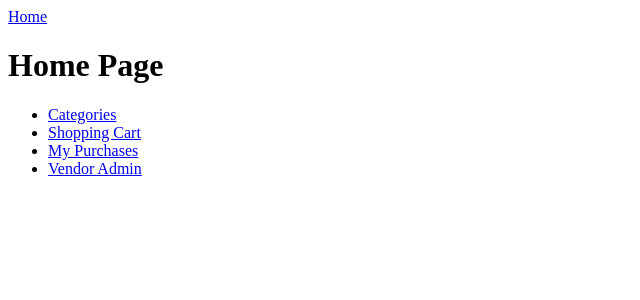
After one commit to sorz/COMP321-ISI, a Django app: page / in a window 1280 px wide. The commit adds this page. Shown: the top 300 px of the page, without its empty margins (0-640 px from the left). Run offline with Django 3.2, Linux system fonts and the light colour scheme; some libraries are stand-ins or nearby versions.

Commit message:
Simple home page

```diff
--- a/store/store/templates/store/base.html
+++ b/store/store/templates/store/base.html
@@ -7,6 +7,9 @@
   <script src="//code.jquery.com/jquery-1.11.2.min.js"></script>
 </head>
 <body>
+  <header>
+    <a href="/" title="Back to Home">Home</a>
+  </header>
   {% block body %}{% endblock %}
   <script src="{% static 'jquery.cookie.js' %}"></script>
   <script src="{% static 'common.js' %}"></script>
--- /dev/null
+++ b/store/store/templates/store/home.html
@@ -0,0 +1,16 @@
+{% extends "store/base.html" %}
+{% block title %}Home{% endblock %}
+
+{% block body %}
+
+  <h1>Home Page</h1>
+
+  <ul>
+    <li><a href="{% url 'category:index' %}">Categories</a></li>
+    <li><a href="{% url 'cart:index' %}">Shopping Cart</a></li>
+    <li><a href="{% url 'order:index' %}">My Purchases</a></li>
+    <li><a href="{% url 'admin:index' %}">Vendor Admin</a></li>
+  </ul>
+
+
+{% endblock %}
--- a/store/store/urls.py
+++ b/store/store/urls.py
@@ -8,6 +8,8 @@ urlpatterns = patterns(
     # Examples:
     # url(r'^$', 'store.views.home', name='home'),
     # url(r'^blog/', include('blog.urls')),
+
+    url(r'^$', 'store.views.home', name='home'),
 
     url(r'^category/', include('category.urls', namespace='category')),
     url(r'^product/', include('product.urls', namespace='product')),
--- /dev/null
+++ b/store/store/views.py
@@ -0,0 +1,6 @@
+from django.shortcuts import render
+
+
+def home(request):
+    dictionary = {'user': request.user}
+    return render(request, 'store/home.html', dictionary)
```
